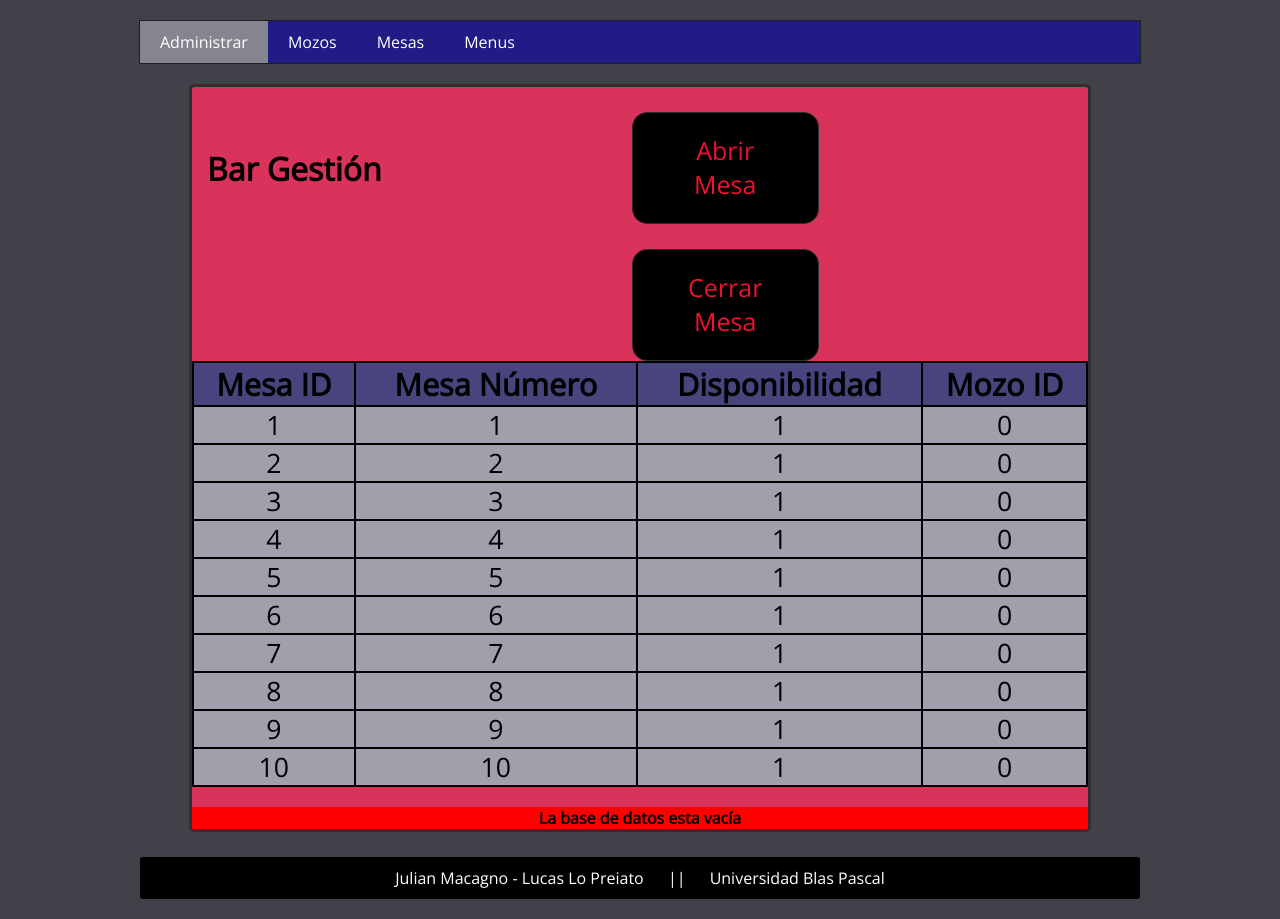
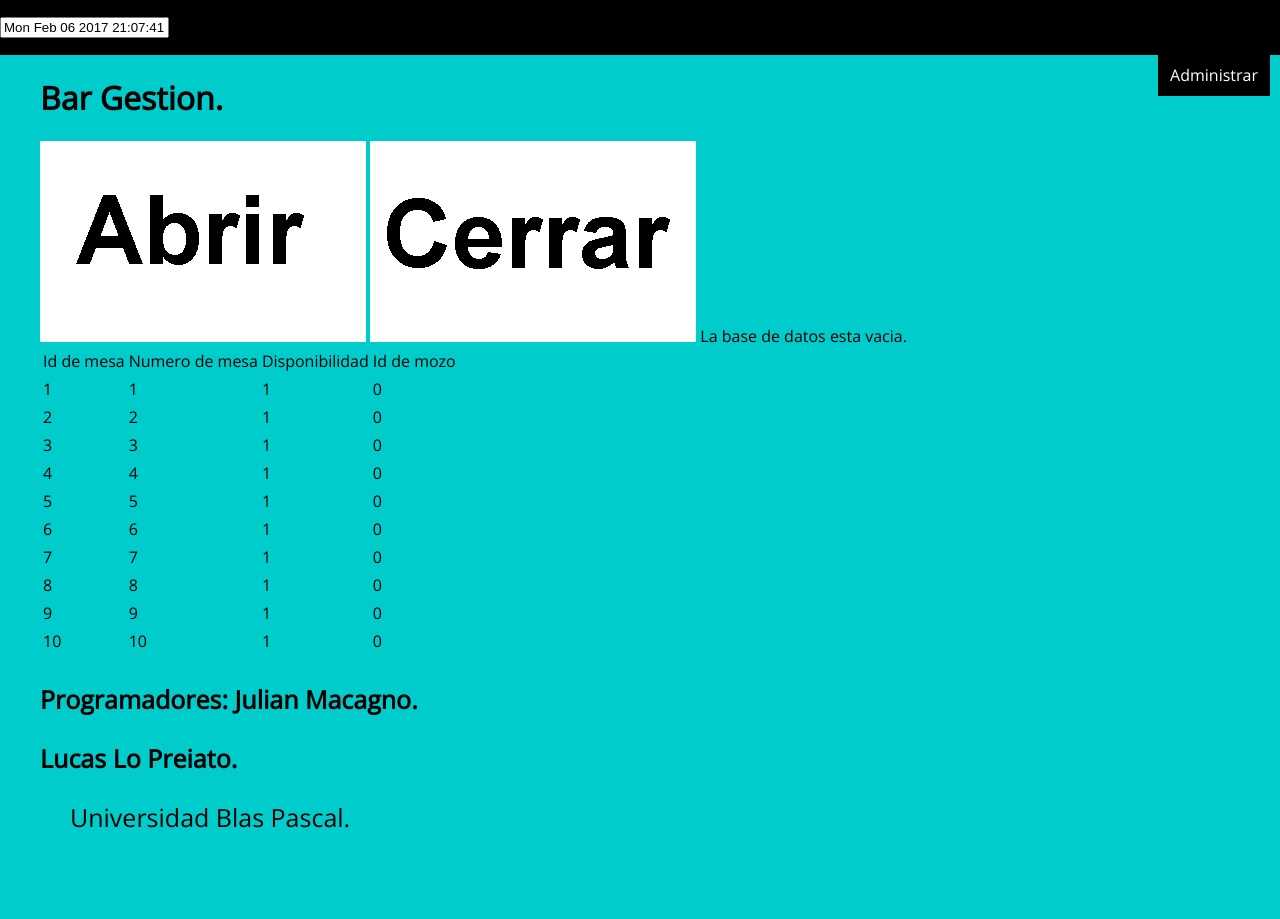
Before and after one commit to julianmacagno/Bar-Gestion, a PHP site: page / in a window 1280 px wide. After the commit the page ends 828 px from the top, so only its background shows below. Run offline with PHP 8.4, Linux system fonts and the light colour scheme; data comes from the database, SQL or seed files in the repository.

Commit message:
Add files via upload

```diff
--- a/index.css
+++ b/index.css
@@ -1,218 +1,10 @@
 @import 'https://fonts.googleapis.com/css?family=Open+Sans';
 
-*{
-	margin: 0;
-	padding: 0;
-	font-family: "Open Sans";
-}
-
-body .content .boton1, .boton2{
-	text-decoration: none;
-	color: #F2102E;
-	text-align: center;
-	display: block;
-	float: left;
-	padding: 20px 30px;
-	background: black;
-	margin-right:50px;
-	margin-left:;
-	margin-top: 25px;
-	margin-bottom: ;
-}
-
-.boton1, .boton2{
-	border-radius: 15px;
-	height: 70px;
-	width: 125px;
-	font-size: 25px;
-	border: 1px solid #302E2F;
-}
-
-body .content .boton1:hover{
-	background: #353232 ;
-}
-body .content .boton2:hover{
-	background: #353232;
-}
-
-
-body h1{
-	float: left;
-	margin: 60px 250px 60px 15px;
-}
-
-
-body{
-	font-family: 'Open Sans';
-	background: #42414A;
-}
-
-.content, footer, table, head, nav{
-
-	width: 90%;
-	max-width: 1000px;
-	margin: 20px auto;
-}
-
-nav{
-	background: #211C85;
-	overflow: hidden;
-	border: 1px solid #1F1E21;
-}
-
-nav ul{
-	list-style: none;
-}
-
-nav ul li{
-	float: left;
-}
-
-nav ul li a{
-	padding:10px 20px;
-	display: block;
-	color: #fff;
-	text-decoration: none;
-}
-
-nav .nav-comun{
-	background: #858590;
-}
-
-nav .nav-especial a:hover{
-	background: #75ACEC
-}
-
-.content, table{
-	width: 70%;
-	background: #D9335C;
-	float:centre;
-}
-
-.content{
-	border: 3px solid #302E2F;
-	border-radius: 5px;
-}
-
-table{
-	width: 100%;
-	float: centre;
-	border: 2px solid #000;
-	border-collapse: collapse;
-	background: #A09FAB;
-
-}
-
-table td{
-	border: 2px solid #000;
-}
-
-table .tabla:hover{
-	background: #ccc;
-	color: #252F9A;
-	font-weight: bold;
-}
-
-table .tabla .c1, .c2, .c3, .c4{
-	text-align: center;
-	font-size: 20pt;
-}
-
-table .titulos-tabla{
-	text-align: center;
-	font-weight: bold;
-	font-size: 23pt;
-	background: #47447E;
-
-}
-
-.aux{
-	float: centre;
-	text-align: center;
-	display: block;
-	background: red;
-	font-weight: bold;
-
-}
-
-
-footer{
-	background: #000;
-	color: #fff;
-	clear: both;
-	padding: 10px 0px;
-	text-align: center;
-	border-radius: 3px;
-	margin-top:25px;
-}
-
-footer p2{
-	margin-right: 20px;
-	margin-left: 20px;
-}
-
-
-
-
-
-/*
 body{
 	font-family: 'Open Sans';
 	padding: 0;
 	margin: 0;
-	/*background-color:#0CC;
-	background: url(textura.jpg);
-}
-
-table {
-	border: 1px solid #000;
-	border-collapse: collapse;
-
-}
-nav form {
-	display: inline-block;
-	background: green;
-}
-
-table td {
-	border: 1px solid #000;
-	padding: 10px;
-}
-table tr:hover{
-	background: #CAC8C8;
-}
-
-/*.content .tabla {
-
-	display: inline-block;
-	position: relative;
-	top:100px;
-	bottom:0;
-	right: 500px;
-	left: 0;
-	background-color: ;
-	border: 5px solid black;
-	width: 300px;
-}
-
-.content .tabla .c1{
-	display: inline-block;
-	background-color: blue;
-	margin: 50px 100px 50px 100px;
-	font-size: 50px;
-}
-
-.content .tabla .c2{
-	display: inline-block;
-	background-color: orange;
-	margin: 10px 100px 10px 100px;
-	font-size: 25px;
-}
-
-.content h1{
-
-	color: red;
-	margin-left: 100px;
+	background-color:#0CC;
 }
 
 nav{
@@ -224,17 +16,14 @@ nav{
 	float: top;
 }
 
-.content .titulos-tabla{
-	background-color: black;
-	color: white;
-	border: 5px solid green;
-
+.content{
+	margin-left: 40px;
 }
 
 /*footer{
 	width: 100%;
 	text-align: right;
-}
+}*/
 
 #info1, #info2{
 	font-weight: bold;
@@ -245,34 +34,12 @@ nav{
 	margin-left: 30px;
 	font-size: 25px;
 }
-form div  {
-	background: red;
-}
-
-footer{
-	/*width: 50%;
-	background: rgba(0,0,0, .7);
-	margin: 200px 300px;
-	padding-left: 30px;
-	border: 5px solid #7F7E7E;
-}
-
-footer p {
-	color: rgba(255,0,0,.5);
-	margin: 0px;
-
-
-}
-footer p1{
-	color: green;
-	margin:10px;
-}
 
 
 /** {
 	margin:0px;
 	padding:0px;
-}
+}*/
 
 #header {
 	padding-right: 10px;
@@ -285,7 +52,7 @@ ul, ol {
 
 /*.nav > li {
 	float:left;
-}
+}*/
 
 .nav li a {
 	background-color:#000;
@@ -302,7 +69,7 @@ ul, ol {
 .nav li ul {
 	display:none;
 	/*position:absolute;*/
-	/*min-width:140px;
+	/*min-width:140px;*/
 }
 
 .nav li:hover > ul {
@@ -312,4 +79,3 @@ ul, ol {
 footer {
 	width: 100%;
 }
-*/
--- a/index.php
+++ b/index.php
@@ -1,54 +1,54 @@
 <!DOCTYPE html>
-<html>
+<html lang="es">
 <head>
 	<meta charset="UTF-8">
 	<link href="index.css" rel="stylesheet" type="text/css">
 	<title> Bar Gestion </title>
+</head>
 
+<!-- Funcion que muestra la hora usando javascript -->
+<SCRIPT LANGUAGE="JavaScript">
 
-	<!-- Funcion que muestra la hora usando javascript -->
-	<SCRIPT LANGUAGE="JavaScript">
 	function TimeOutfunc() {
+
 	timeout = window.setTimeout("TimeOutfunc()", 1000);
 	var today = new Date();
 	document.forms[0].elements[0].value = today.toString();
 	}
-	</SCRIPT>
+
+</SCRIPT>
+
+<body ONLOAD="timeout = setTimeout('TimeOutfunc();',1000);">
 
 	<nav>
 
 		<!-- este formulario es la hora-->
-		 <!-- <form class="reloj" ONLOAD="timeout = setTimeout('TimeOutfunc();',1000);">
-			<div id="hora"> <input TYPE="text" NAME="disp" VALUE="" SIZE="18"> </div>
-		</form> -->
+		<form>
+			<span id="hora"> <input TYPE="text" NAME="disp" VALUE="" SIZE="18"> </span>
+		</form>
 
 		<!-- Este es el boton desplegable. -->
 		<div id="header">
 			<ul class="nav">
+				<li><a href="">Administrar</a>
 					<ul>
-						<li><a class= "nav-comun">Administrar</a></li>
-						<div class= "nav-especial">
 						<li><a href="mozos.php">Mozos</a></li>
 						<li><a href="mesas.php">Mesas</a></li>
 						<li><a href="menus.php">Menus</a></li>
-						</div>
 					</ul>
+				<li>
 			</ul>
 		</div>
 	</nav>
-</head>
 
-<body>
+
+
 	<div class="content">
-		<h1>Bar Gestión</h1>
+		<h1> Bar Gestion. </h1>
 
 		<!-- Dos imagenes "linkeadas" para abrir y cerrar una mesa -->
-		<!--<a href="abrir.php"><img src="abrir.png" border="0"></a>
-		<a href="cerrar.php"><img src="cerrar.png" border="0"></a>-->
-		<div class="botones">
-		<a class="boton1" href="abrir.php">Abrir Mesa</a>
-		<a class="boton2" href="cerrar.php">Cerrar Mesa</a>
-		</div>
+		<a href="abrir.php"><img src="abrir.png" border="0"></a>
+		<a href="cerrar.php"><img src="cerrar.png" border="0"></a>
 
 		<?php
 			include 'connect.php';
@@ -56,6 +56,7 @@
 			// consultas sql para las dos mesas, si estan disponibles o no
 			$sql1 = " SELECT * FROM `mesas` WHERE `mesas_disponible` = 1 ";
 			$sql2 = " SELECT * FROM `mesas` WHERE `mesas_disponible` = 0 ";
+
 			//metemos las consultas en un vector para ahorrar codigo
 			$consulta = array ($sql1 , $sql2);
 
@@ -63,42 +64,46 @@
 			for($i=0; $i<2;$i++)
 			{
 				$rs=$bdmotor->query($consulta[$i]);
+
 				if($cant=mysqli_num_rows($rs))
 				{
 					//dibujamos la tabla
-					echo "<div> <table>
-					<tr class='titulos-tabla'>
-			 			<td> Mesa ID </td>
-			 		 	<td> Mesa Número </td>
+					echo "<div style=\"width:50%; float:left;\"> <table>
+					<tr>
+			 			<td> Id de mesa </td>
+			 		 	<td> Numero de mesa </td>
 			 		 	<td> Disponibilidad </td>
-			 		 	<td> Mozo ID </td>
+			 		 	<td> Id de mozo </td>
 			 		<tr>";
 
 					//con sus respectivos datos
 					while ($row = $rs->fetch_array(MYSQLI_ASSOC))
 				 	{
 				 		echo
-				 		"<tr class='tabla'>
-				 			<td class='c1'>".$row["mesas_id"]."</td>
-				 		 	<td class='c2'>".$row["mesas_numero"]."</td>
-				 		 	<td class= 'c3'>".$row["mesas_disponible"]."</td>
-				 		 	<td class='c4'>".$row["mesas_id_mozo"]."</td>
+				 		"<tr>
+				 			<td>".$row["mesas_id"]."</td>
+				 		 	<td>".$row["mesas_numero"]."</td>
+				 		 	<td>".$row["mesas_disponible"]."</td>
+				 		 	<td>".$row["mesas_id_mozo"]."</td>
 				 		 <tr>";
 				 	}
+
 				 	echo "</table> </div> ";
 				}
+
 				else
 				{
-					echo "<a class='aux'>La base de datos esta vacía</a>";
+					echo "La base de datos esta vacia.";
 				}
 			}
 
+
 		?>
+
+		<footer style="width:100%; float:left;">
+			<p id="info1">Programadores: Julian Macagno.</p>
+			<p id="info2">Lucas Lo Preiato.</p>
+			<p id="universidad">Universidad Blas Pascal. </p>
+		</footer>
 	</div>
 </body>
-
-		<footer>
-			<p1 id="alumnos">Julian Macagno - Lucas Lo Preiato </p1>
-			<p2 id="separador"> || </p2>
-			<p3 id="universidad">Universidad Blas Pascal </p3>
-		</footer>
--- /dev/null
+++ b/mesas.css
@@ -0,0 +1,6 @@
+table, tr, td
+{
+	border: 1px solid black;
+	margin: 15px;
+	padding: 5px;
+}
```
Also changed, not shown: baja.php (added, +45 -0 lines), cerrar.php (added, +33 -0 lines), mesas.php (added, +58 -0 lines), 1 other file.
